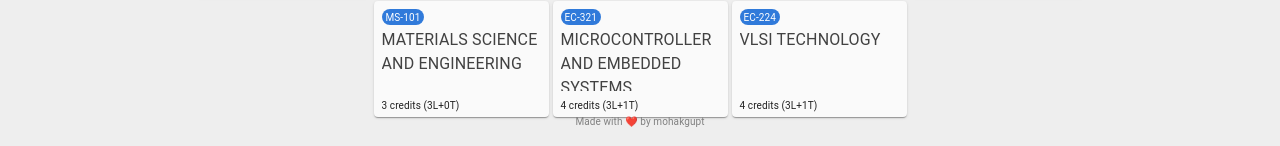
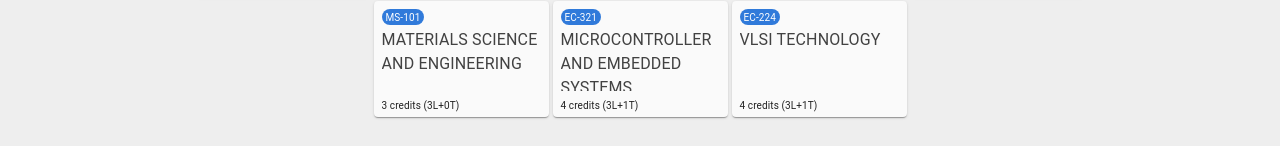
Before and after one commit to mohakgupt/nith-syllabus, a React (Create React App) app: page / in a window 1280 px wide. Shown: the part 795-941 px from the top of the page. Built offline with nearby package versions, Linux system fonts and the light colour scheme.

Commit message:
Add files via upload

```diff
--- a/src/App.js
+++ b/src/App.js
@@ -47,6 +47,7 @@ export default function App(){
         <Route path='/todolist' element={<TodoList data={Data} keys={keys} addKey={addKey} removeKey={removeKey}/>}></Route>
         <Route path='/todolist/:keys' element={<SharedTodoList data={Data}/>}></Route>
       </Routes>
+      <div style={{height: "2em"}}></div>
       <Footer/>
 
       </>
```
